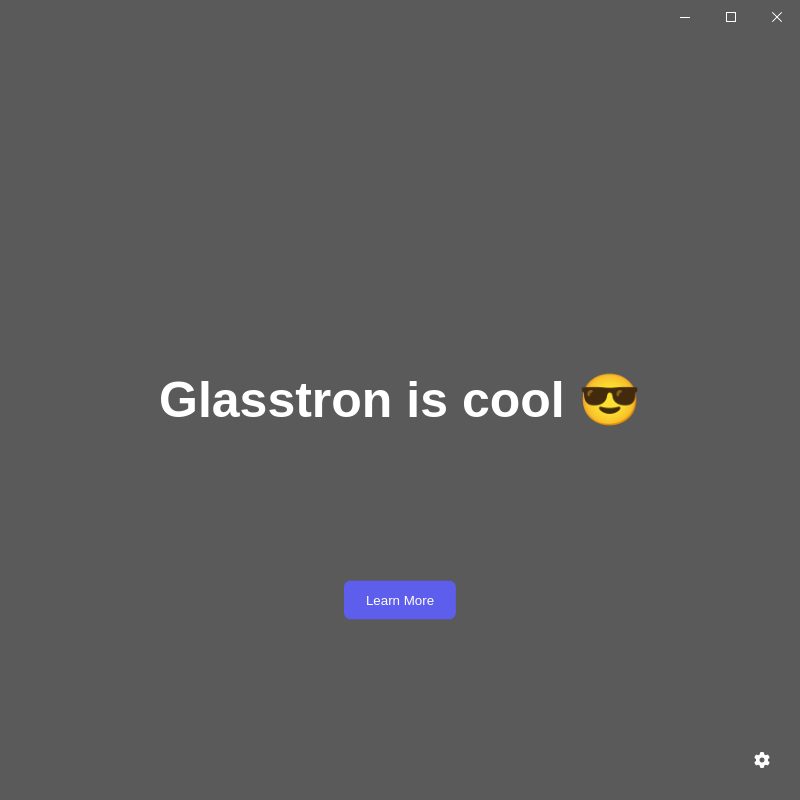
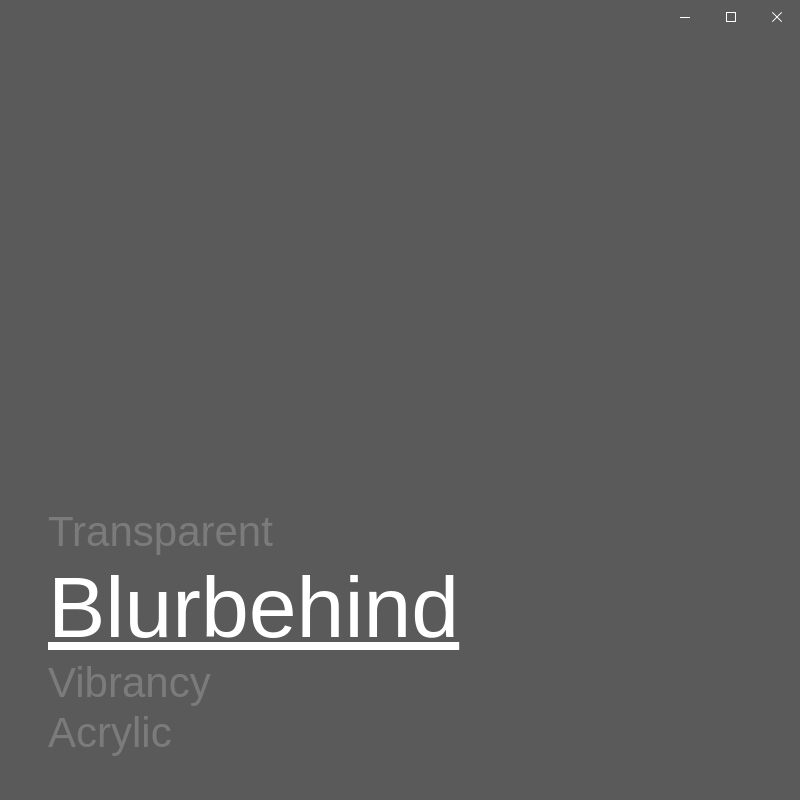
Before and after one commit to KorbsStudio/glasstron-quick-start, an Electron app: page index.html in a window 800 px wide. Drawn offline with Linux system fonts and the light colour scheme.

Commit message:
New design

```diff
--- a/index.html
+++ b/index.html
@@ -4,7 +4,6 @@
     <title>Hello World!</title>
     <link rel="stylesheet" href="./src/css/style.css">
     <link rel="stylesheet" href="./src/css/titlebar.css">
-    <script src="https://kit.fontawesome.com/db4a23598f.js"></script>
   </head>
   <header data-for-os="windows" id="titlebar" class="titlebar">
     <div>
@@ -15,23 +14,97 @@
         <div onclick="window.api.send('close')" class="button" id="close-button"><img class="icon" srcset="./src/images/icons/titlebar/close-w-10.png 1x, ./src/images/icons/titlebar/close-w-12.png 1.25x, ./src/images/icons/titlebar/close-w-15.png 1.5x, ./src/images/icons/titlebar/close-w-15.png 1.75x, ./src/images/icons/titlebar/close-w-20.png 2x, ./src/images/icons/titlebar/close-w-20.png 2.25x, ./src/images/icons/titlebar/close-w-24.png 2.5x, ./src/images/icons/titlebar/close-w-30.png 3x, ./src/images/icons/titlebar/close-w-30.png 3.5x" draggable="false" /></div>
       </div>
   </header>
-  <body>
-    <h1>Glasstron is cool 😎</h1>
-    <p id="gear" onclick="openConfig()"><i class="fas fa-cog"></i></p>
-    <div id="options">
-      <p>Toggle</p>
-      <button onclick="window.api.send('blurToggleOn'); closeConfig();">Turn on blur</button>
-      <button onclick="window.api.send('blurToggleOff'); closeConfig();">Turn off blur</button>
-      <p>Type (Windows and macOS)</p>
-      <button onclick="window.api.send('btTP');closeConfig();">Transparent</button>
-      <button onclick="window.api.send('btBH');closeConfig();">Blurbehind</button>
-      <button onclick="window.api.send('btAY');closeConfig();">Acrylic (Windows only)</button>
-      <button onclick="window.api.send('btVB');closeConfig();">Vibrancy (macOS only)</button>
+  <body onload="getOS()">
+    <div class="selector">
+      <button onclick="atveTransparent(); window.api.send('blurToggleOff');" id="Transparent">Transparent</button>
+      <button onclick="atveBlurbehind(); window.api.send('btBH'); window.api.send('blurToggleOn');" id="Blurbehind">Blurbehind</button>
+      <button onclick="atveVibrancy(); window.api.send('btVB'); window.api.send('blurToggleOn');" id="Vibrancy">Vibrancy</button>
+      <button onclick="atveAcrylic(); window.api.send('btAY'); window.api.send('blurToggleOn');" id="Acrylic">Acrylic</button>
     </div>
-    <button id="lm" onclick="window.api.send('openIn');">Learn More</button>
   </body>
 </html>
+
 <script>
-function openConfig() {document.getElementById('options').style.display = 'inherit';}
-function closeConfig() {document.getElementById('options').style.display = 'none';}
+function getOS() {
+var userAgent = window.navigator.userAgent,
+  platform = window.navigator.platform,
+  macosPlatforms = ['Macintosh', 'MacIntel', 'MacPPC', 'Mac68K'],
+  windowsPlatforms = ['Win32', 'Win64', 'Windows', 'WinCE'],
+  os = null;
+
+  if (macosPlatforms.indexOf(platform) !== -1) {
+    atveVibrancy()
+  } else if (windowsPlatforms.indexOf(platform) !== -1) {
+    atveAcrylic()
+  } else if (!os && /Linux/.test(platform)) {
+    atveBlurbehind()
+  }
+
+  return os;
+}
+
+function atveAcrylic() {
+    document.getElementById('Acrylic').style.opacity = '1';
+    document.getElementById('Acrylic').style.fontSize = '86px';
+    document.getElementById('Acrylic').style.textDecoration = 'underline';
+
+
+    document.getElementById('Blurbehind').style.opacity = '0.2';
+    document.getElementById('Blurbehind').style.fontSize = '42px';
+    document.getElementById('Blurbehind').style.textDecoration = 'none';
+    document.getElementById('Transparent').style.opacity = '0.2';
+    document.getElementById('Transparent').style.fontSize = '42px';
+    document.getElementById('Transparent').style.textDecoration = 'none';
+    document.getElementById('Vibrancy').style.opacity = '0.2';
+    document.getElementById('Vibrancy').style.fontSize = '42px';
+    document.getElementById('Vibrancy').style.textDecoration = 'none';
+}
+function atveTransparent() {
+    document.getElementById('Transparent').style.opacity = '1';
+    document.getElementById('Transparent').style.fontSize = '86px';
+    document.getElementById('Transparent').style.textDecoration = 'underline';
+
+
+    document.getElementById('Blurbehind').style.opacity = '0.2';
+    document.getElementById('Blurbehind').style.fontSize = '42px';
+    document.getElementById('Blurbehind').style.textDecoration = 'none';
+    document.getElementById('Acrylic').style.opacity = '0.2';
+    document.getElementById('Acrylic').style.fontSize = '42px';
+    document.getElementById('Acrylic').style.textDecoration = 'none';
+    document.getElementById('Vibrancy').style.opacity = '0.2';
+    document.getElementById('Vibrancy').style.fontSize = '42px';
+    document.getElementById('Vibrancy').style.textDecoration = 'none';
+}
+function atveBlurbehind() {
+    document.getElementById('Blurbehind').style.opacity = '1';
+    document.getElementById('Blurbehind').style.fontSize = '86px';
+    document.getElementById('Blurbehind').style.textDecoration = 'underline';
+
+
+    document.getElementById('Acrylic').style.opacity = '0.2';
+    document.getElementById('Acrylic').style.fontSize = '42px';
+    document.getElementById('Acrylic').style.textDecoration = 'none';
+    document.getElementById('Transparent').style.opacity = '0.2';
+    document.getElementById('Transparent').style.fontSize = '42px';
+    document.getElementById('Transparent').style.textDecoration = 'none';
+    document.getElementById('Vibrancy').style.opacity = '0.2';
+    document.getElementById('Vibrancy').style.fontSize = '42px';
+    document.getElementById('Vibrancy').style.textDecoration = 'none';
+}
+function atveVibrancy() {
+    document.getElementById('Vibrancy').style.opacity = '1';
+    document.getElementById('Vibrancy').style.fontSize = '86px';
+    document.getElementById('Vibrancy').style.textDecoration = 'underline';
+
+
+    document.getElementById('Blurbehind').style.opacity = '0.2';
+    document.getElementById('Blurbehind').style.fontSize = '42px';
+    document.getElementById('Blurbehind').style.textDecoration = 'none';
+    document.getElementById('Transparent').style.opacity = '0.2';
+    document.getElementById('Transparent').style.fontSize = '42px';
+    document.getElementById('Transparent').style.textDecoration = 'none';
+    document.getElementById('Acrylic').style.opacity = '0.2';
+    document.getElementById('Acrylic').style.fontSize = '42px';
+    document.getElementById('Acrylic').style.textDecoration = 'none';
+}
 </script>
--- a/src/css/style.css
+++ b/src/css/style.css
@@ -4,72 +4,20 @@ body {
     font-family: Arial, Helvetica, sans-serif;
 }
 ::selection{background: transparent; color: rgba(255, 255, 255, 0.5);}
-h1 {
-  position: fixed;
-  top: 50%;
-  left: 50%;
-  transform: translate(-50%, -50%);
-  margin: 0px;
-  font-size: 50px;
-  width: 100%;
-  text-align: center;
-  cursor: default;
-}
-div#options {
-  display: none;
-}
-div#options {
+
+.selector {
     position: absolute;
     bottom: 0px;
-  right: 0px;
-  background: #242424;
-  margin: 0px 20px 80px 0px;
-  width: 270px;
-  border-radius: 10px;
-  padding: 20px 20px;
+    left: 0px;
+    margin: 42px;
 }
-div#options button {
+.selector button {
+    background: transparent;
+    color: white;
+    border: none;
+    font-size: 42px;
     display: flex;
-  border: none;
-  background: #363636;
-  color: white;
-  padding: 10px 14px;
-  border-radius: 4px;
-  width: 100%;
-  margin-bottom: 10px;
-  cursor: pointer;
+    opacity: 0.2;
+    text-decoration-skip-ink: none;
+    transition: 0.3s all;
 }
-p#gear {
-  position: absolute;
-  bottom: 0px;
-  right: 0px;
-  margin: 30px;
-  cursor: pointer;
-}
-button#lm:hover {
-  border: 2px #a8a8ff solid;
-  transition: 0.3s border;
-}
-button#lm {
-  position: fixed;
-  bottom: 25%;
-  left: 50%;
-  transform: translate(-50%, 50%);
-  background: #5e5eec;
-  color: white;
-  border: 2px transparent solid;
-  transition: 0.3s border;
-  padding: 10px 20px;
-  border-radius: 7px;
-  cursor: pointer;
-  margin: 0px;
-}
-.toggleBlur {
-  position: fixed;
-  bottom: 50px;
-  left: 50%;
-  transform: translate(-50%);
-  cursor: pointer;
-  width: 60px;
-}
-img#blurOff {display: none;}
```
Also changed, not shown: main.js (+2 -5 lines), preload.js (line endings or trailing spaces), src/images/toggle/off.png (deleted), src/images/toggle/on.png (deleted). Lines whose indentation alone changed are shown as unchanged.
